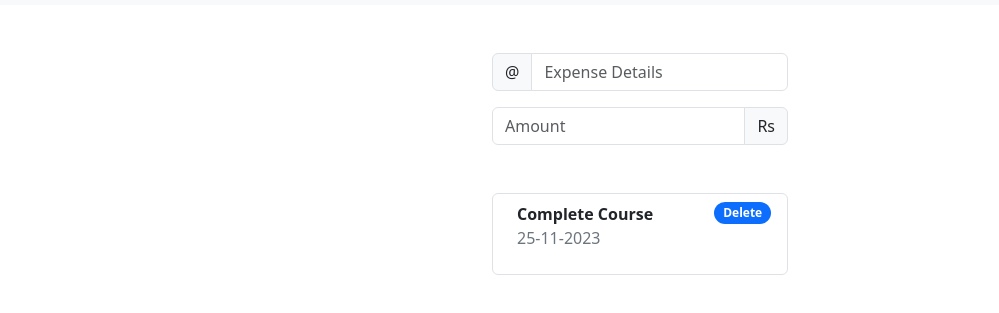
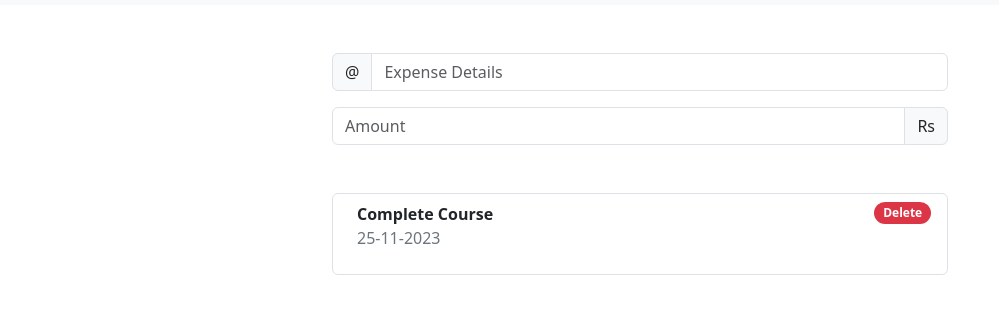
Before and after one commit to vrampranav/expense-23, a plain HTML site: page index.html in a window 1280 px wide. Shown: the part 51-364 px from the top of the page, without its empty margins (0-999 px from the left). Drawn offline with nearby package versions, Linux system fonts and the light colour scheme.

Commit message:
Updated BG of Btn Color

```diff
--- a/index.html
+++ b/index.html
@@ -62,7 +62,7 @@
             </div>
           </div>
       </main> -->
-      <div class="container mt-5 w-25">
+      <div class="container mt-5 w-50">
         <div class="input-group flex-nowrap">
             <span class="input-group-text" id="addon-wrapping">@</span>
             <input type="text" class="form-control" placeholder="Expense Details" aria-label="Username" aria-describedby="addon-wrapping">
@@ -72,14 +72,14 @@
               <span class="input-group-text" id="addon-wrapping">Rs</span>
           </div>
       </div>
-      <div class="container mt-5 w-25">
+      <div class="container mt-5 w-50">
         <ul class="list-group list-group">
             <li class="list-group-item d-flex justify-content-between align-items-start">
               <div class="ms-2 me-auto">
                 <div class="fw-bold">Complete Course</div>
                 <p class="text-secondary">25-11-2023</p>
               </div>
-              <span class="badge bg-primary rounded-pill btn">Delete</span>
+              <span class="badge bg-danger rounded-pill btn">Delete</span>
             </li>
           </ul>
       </div>
```
